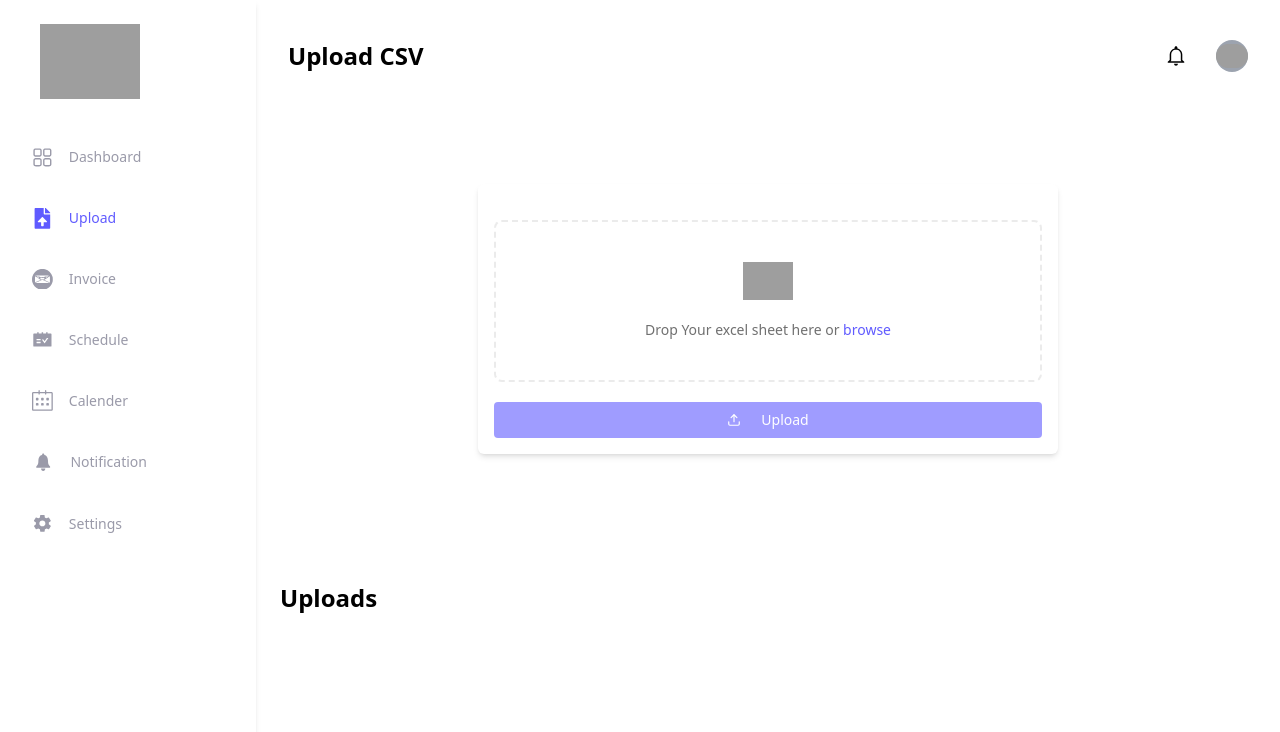
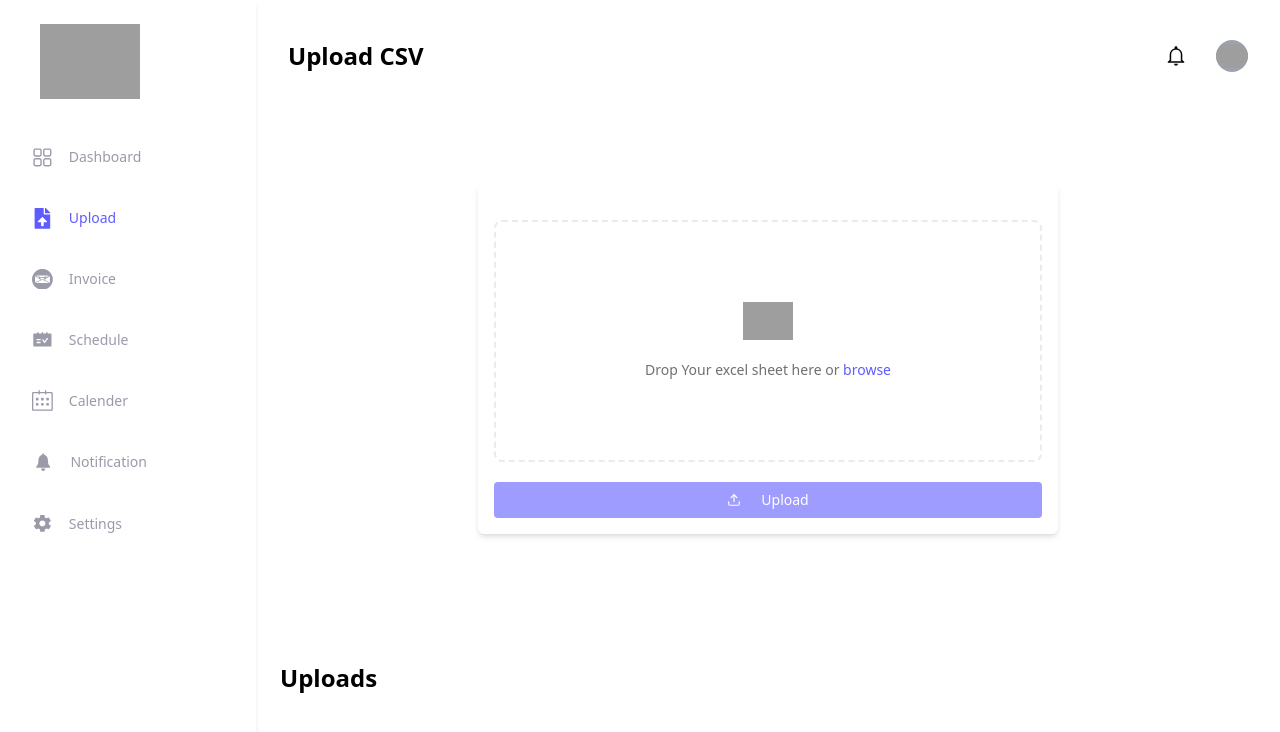
Before and after one commit to Ashutosh5333/OpeninApp, a Next.js app in the folder my-app/: page /dashboard in a window 1280 px wide. Shown: the top 732 px of the page. Built offline with nearby package versions, Linux system fonts and the light colour scheme; grey boxes are pictures that could not be loaded.

Commit message:
feat : change done

```diff
--- a/my-app/src/app/components/BrosweFile.jsx
+++ b/my-app/src/app/components/BrosweFile.jsx
@@ -92,7 +92,7 @@ export const BrosweFile = () => {
         <div className="container-box px-2 py-2 flex flex-col sm:flex-row sm:justify-between border-pink-800">
           <div className="w-[100%]  bg-[#FFFFFF] rounded-md shadow-md px-4 py-4 border-green-700">
             <div
-              className={`border-2 ${" cursor-pointer border-dashed border-[#EBEBEB]"} py-10 mt-5 bg-[#FFFFFF] rounded-lg w-[100%]`}
+              className={`border-2 ${" cursor-pointer border-dashed border-[#EBEBEB]"} py-16 sm:py-20 mt-5 bg-[#FFFFFF] rounded-lg w-[100%]`}
             >
               <label className="border-green-700">
                 <input
```
